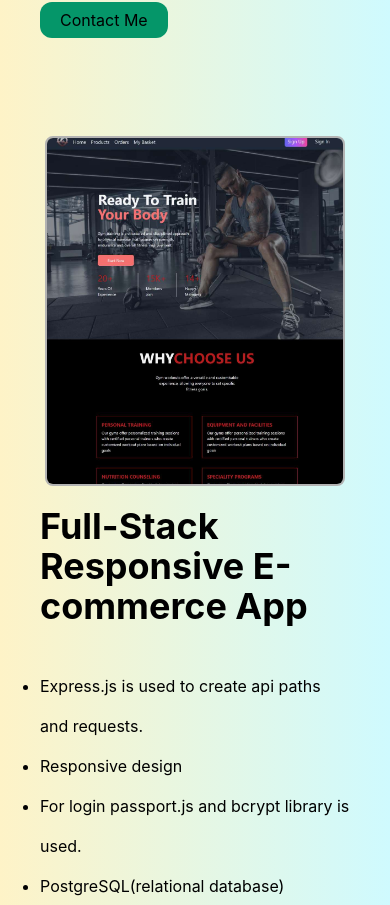
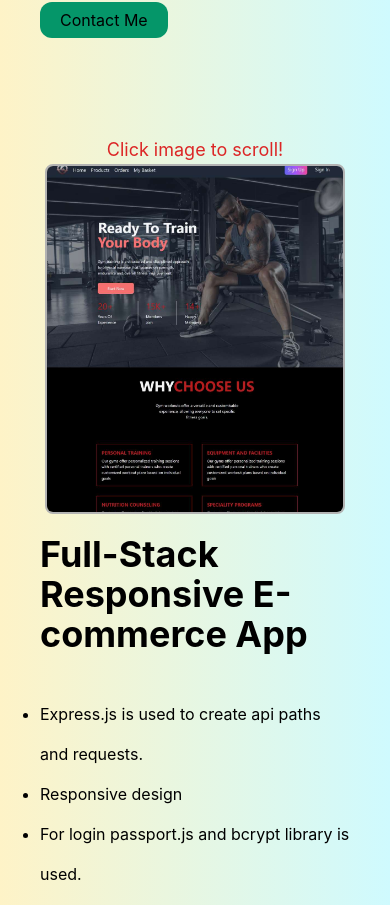
Before and after one commit to yssfklc/portfolio-project, a React (Create React App) app: page / in a window 390 px wide. Shown: the part 812-1717 px from the top of the page. Built offline with nearby package versions, Linux system fonts and the light colour scheme.

Commit message:
add text for mobile image scroll

```diff
--- a/src/App.js
+++ b/src/App.js
@@ -58,9 +58,10 @@ function App() {
           <div className='max-lg:mb-16'><a href='#contact' className='bg-emerald-600 hover:bg-emerald-800 rounded-xl px-5 py-2 transition-transform hover:-translate-y-1 '>Contact Me</a></div>
         </div>
 
-        <div id='projects' className='col-start-7 col-span-4 row-start-2 row-span-1 flex justify-end items-center h-screen max-lg:h-auto max-lg:mt-10 max-lg:mb-5'>
-          <div className='screen rounded-sm'>
-            <img src={project1} className='rounded-lg w-56 h-80 object-cover '></img>
+        <div id='projects' className='col-start-7 col-span-4 row-start-2 row-span-1 flex justify-end items-center h-screen max-lg:flex-col max-lg:h-auto max-lg:mt-10 max-lg:mb-5'>
+            <p className=' lg:hidden text-lg text-red-600'>Click image to scroll!</p>
+          <div className='screen rounded-sm scroll-auto'>
+            <img src={project1} className='rounded-lg w-56 h-80 object-cover '/>
           </div>
         </div>
         <div className='col-start-3 col-span-6 row-start-2 row-span-1 flex flex-col justify-center items-start h-screen max-lg:h-auto'>
```
